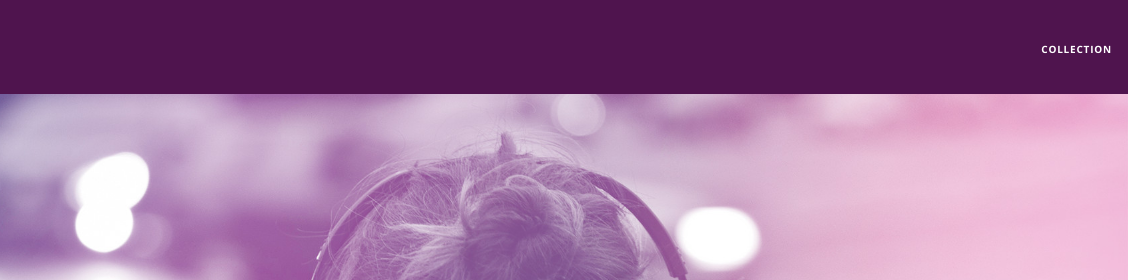
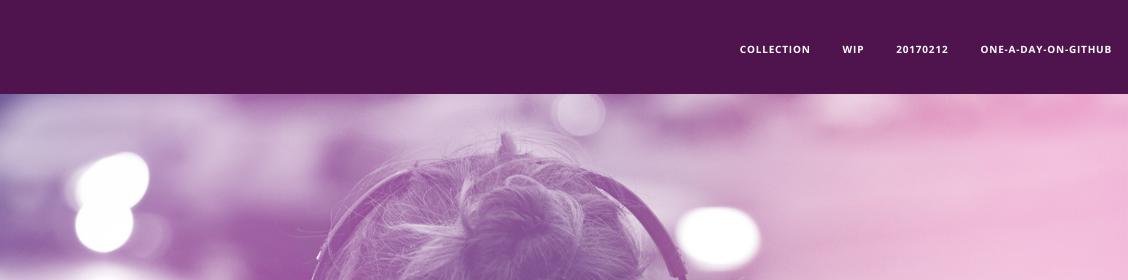
Before and after one commit to Mannion-us/one-a-day-on-github, a plain HTML site: page 20170212/WIP-for-today/bloc-jams/index.html in a window 1280 px wide. Shown: the top 280 px of the page, 152-1280 px from the left. Drawn offline with nearby package versions, Linux system fonts and the light colour scheme.

Commit message:
Edited README.md file.  Added WIP folder and sub folders with files.  Updated all index.html files to reflect correct paths in the anchors...

```diff
--- a/20170212/WIP-for-today/bloc-jams/index.html
+++ b/20170212/WIP-for-today/bloc-jams/index.html
@@ -17,6 +17,9 @@
             </a>
             <div class="links-container">
                 <a href="collection.html" class="navbar-link">collection</a>
+                <a href="../index.html" class="navbar-link">WIP</a>
+                <a href="../../20170212-index.html" class="navbar-link">20170212</a>
+                <a href="../../../index.html" class="navbar-link">one-a-day-on-github</a>
             </div>
 		</nav>
 		<section class="hero-content"><!-- hero content-->
```
Also changed, not shown: 20170212/WIP-for-today/index.html (+1 -1 lines), 1 other file.
